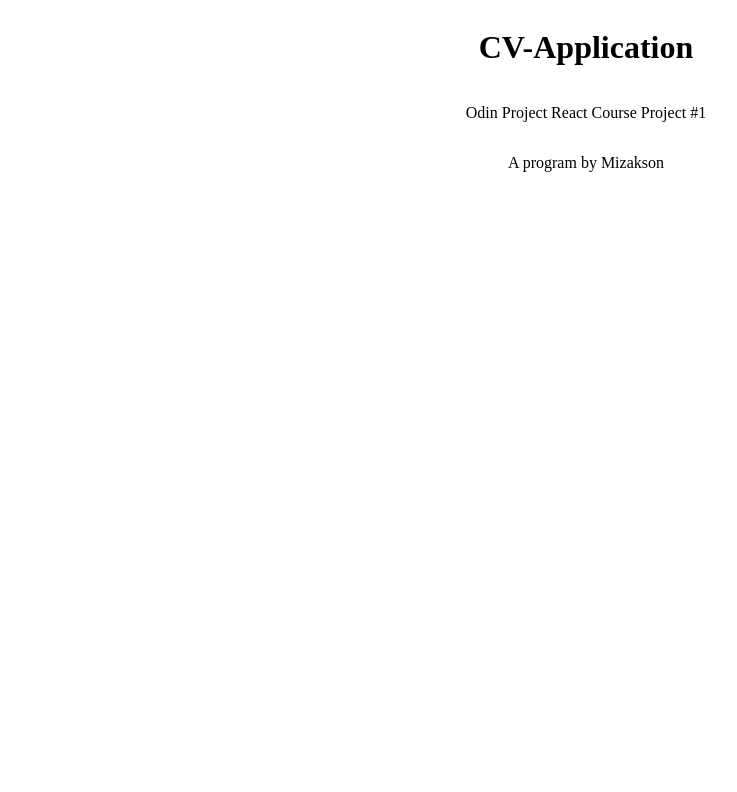
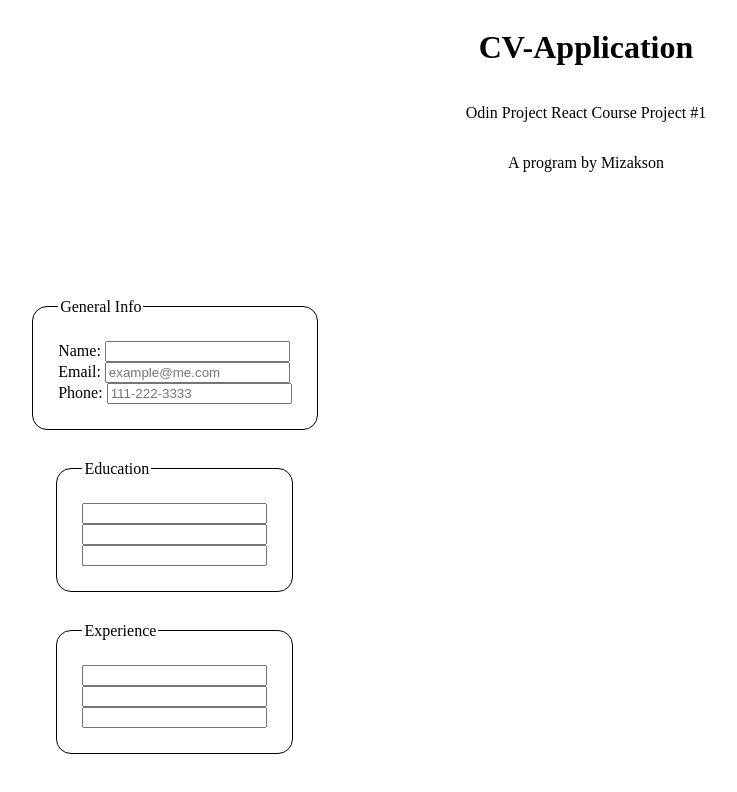
Before and after one commit to Mizakson/cv-application, a React (Vite) app: page / in a window 1280 px wide. Shown: the top 792 px of the page, without its empty margins (54-791 px from the left). Built offline with nearby package versions, Linux system fonts and the light colour scheme.

Commit message:
Clustered commit
carried away, forgot to commit after more than 1 change

```diff
--- a/src/App.jsx
+++ b/src/App.jsx
@@ -2,6 +2,7 @@
 import './styles/App.css'
 import './styles/index.css'
 import Description from './components/Description'
+import Form from './components/Form'
 
 function App() {
 
@@ -11,7 +12,7 @@
     <>
       <Description />
       <div className="wrapper">
-
+        <Form />
       </div>
     </>
   )
--- a/src/components/Form.jsx
+++ b/src/components/Form.jsx
@@ -0,0 +1,54 @@
+export default function Form() {
+
+    const titles = ['General Info', 'Education', 'Experience']
+
+    return (
+        <div id="forms">
+        <fieldset>
+            <legend>{titles[0]}</legend>
+            <div className="input-field-wrapper">
+                <label htmlFor="name">Name: </label>
+                <input type="text" />
+            </div>
+            <div className="input-field-wrapper"></div>
+                <label htmlFor="email">Email: </label>
+                <input type="email" placeholder="example@me.com"/>
+            <div className="input-field-wrapper">
+                <label htmlFor="phone">Phone: </label>
+                <input type="tel" placeholder="111-222-3333"/>
+            </div>
+        </fieldset>
+        <fieldset>
+            <legend>{titles[1]}</legend>
+            <div className="input-field-wrapper">
+                <label htmlFor=""></label>
+                <input type="text" />
+            </div>
+            <div className="input-field-wrapper">
+                <label htmlFor=""></label>
+                <input type="text" />
+            </div>
+            <div className="input-field-wrapper">
+                <label htmlFor=""></label>
+                <input type="text" />
+            </div>
+        </fieldset>
+        <fieldset>
+            <legend>{titles[2]}</legend>
+            <div className="input-field-wrapper">
+                <label htmlFor=""></label>
+                <input type="text" />
+            </div>
+            <div className="input-field-wrapper">
+                <label htmlFor=""></label>
+                <input type="text" />
+            </div>
+            <div className="input-field-wrapper">
+                <label htmlFor=""></label>
+                <input type="text" />
+            </div>
+        </fieldset>
+        </div>
+    )
+
+}
--- a/src/styles/index.css
+++ b/src/styles/index.css
@@ -3,4 +3,26 @@
     flex-direction: column;
     justify-content: center;
     align-items: center;
+    margin-bottom: 5%;
 }
+
+.wrapper {
+    display: flex;
+    align-items: center;
+}
+
+fieldset {
+    border: 1px solid black;
+    border-radius: 15px;
+    padding: 25px;
+    margin: 15px;
+}
+
+#forms {
+    padding-left: 2.5%;
+    display: flex;
+    flex-direction: column;
+    align-items: center;
+    justify-content: center;
+    margin: 2.5%;
+}
```
